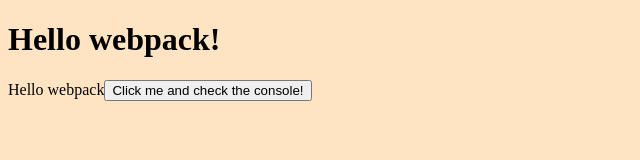
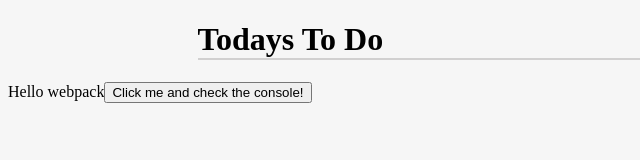
Before and after one commit to PabloBona/to-Do-List, a website built with webpack: page src/index.html in a window 1280 px wide. Shown: the whole page, without its empty margins (0-640 px from the left). Built offline with nearby package versions, Linux system fonts and the light colour scheme.

Commit message:
Update index.html "To Do" Update styles

```diff
--- a/src/index.html
+++ b/src/index.html
@@ -1,11 +1,20 @@
 <!DOCTYPE html>
 <html lang="en">
-  <head>
-    <meta charset="UTF-8" />
-    <meta name="viewport" content="width=device-width, initial-scale=1.0" />
-    <title>Wbpack Exercise</title>
-  </head>
-  <body>
-    <h1 contenteditable="true">Hello webpack!</h1>
+<head>
+  <meta charset="UTF-8">
+  <meta http-equiv="X-UA-Compatible" content="IE=edge">
+  <meta name="viewport" content="width=device-width, initial-scale=1.0">
+  <link rel="stylesheet" href="./styles.css">
+  <title>Document</title>
+</head>
+<body>
+  <!-- <h1 contenteditable="true">Hello webpack!</h1> -->
+  <main>
+    <div class="container">
+      <h1>Todays To Do</h1>
+      <ul id="todo-list"></ul>
+    </div>
+  </main>
   </body>
+</body>
 </html>
--- a/src/styles.css
+++ b/src/styles.css
@@ -1,5 +1,5 @@
 body {
-  background-color: bisque;
+  background-color: #f6f6f6;
 }
 
 [contenteditable='true'] {
@@ -14,3 +14,12 @@ body {
   display: inline;
   white-space: nowrap;
 }
+
+.container {
+  max-width: 70%;
+  margin: 0 auto;
+}
+
+h1 {
+  border-bottom: 2px solid rgb(209, 208, 208);
+}
```
